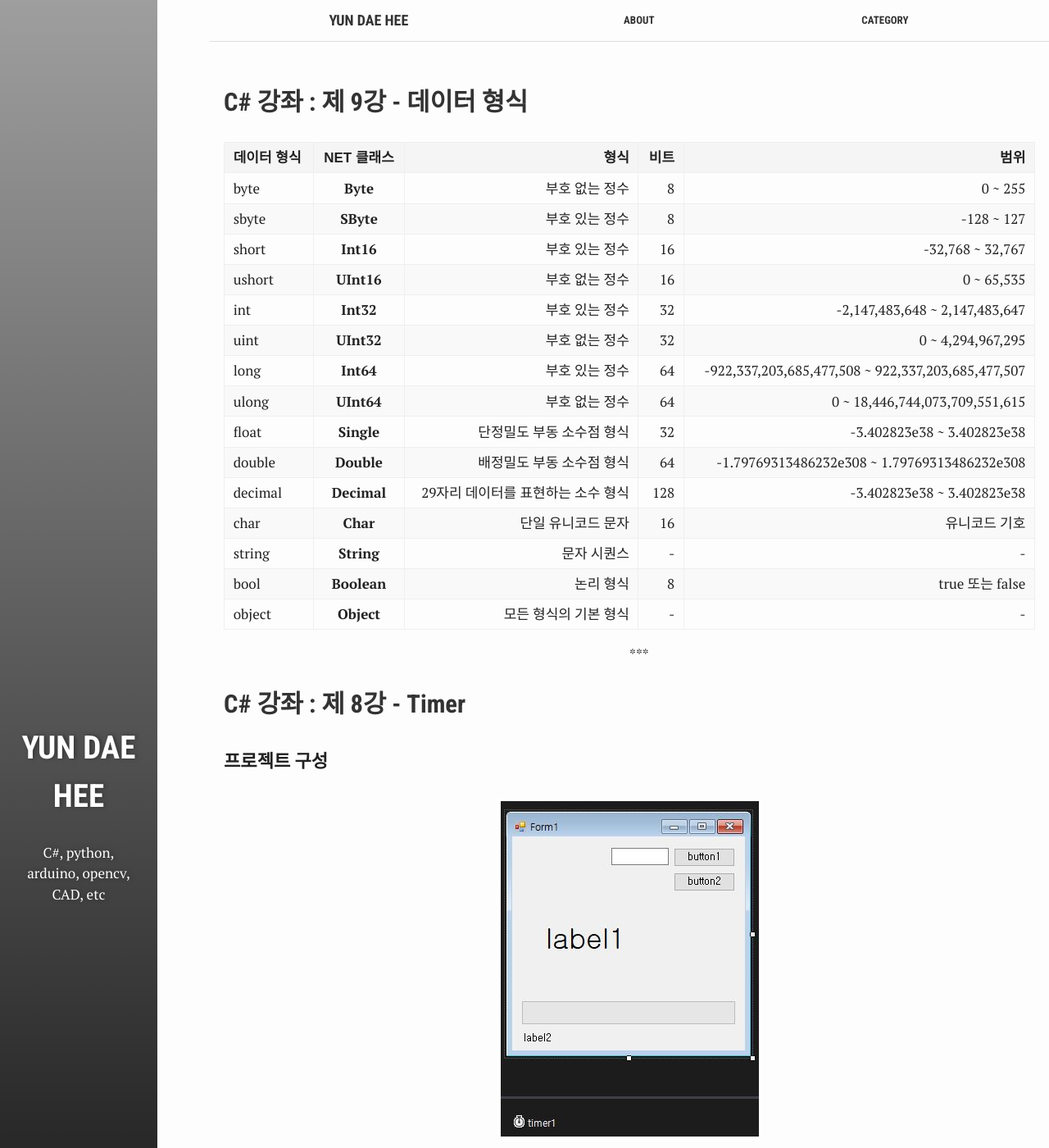
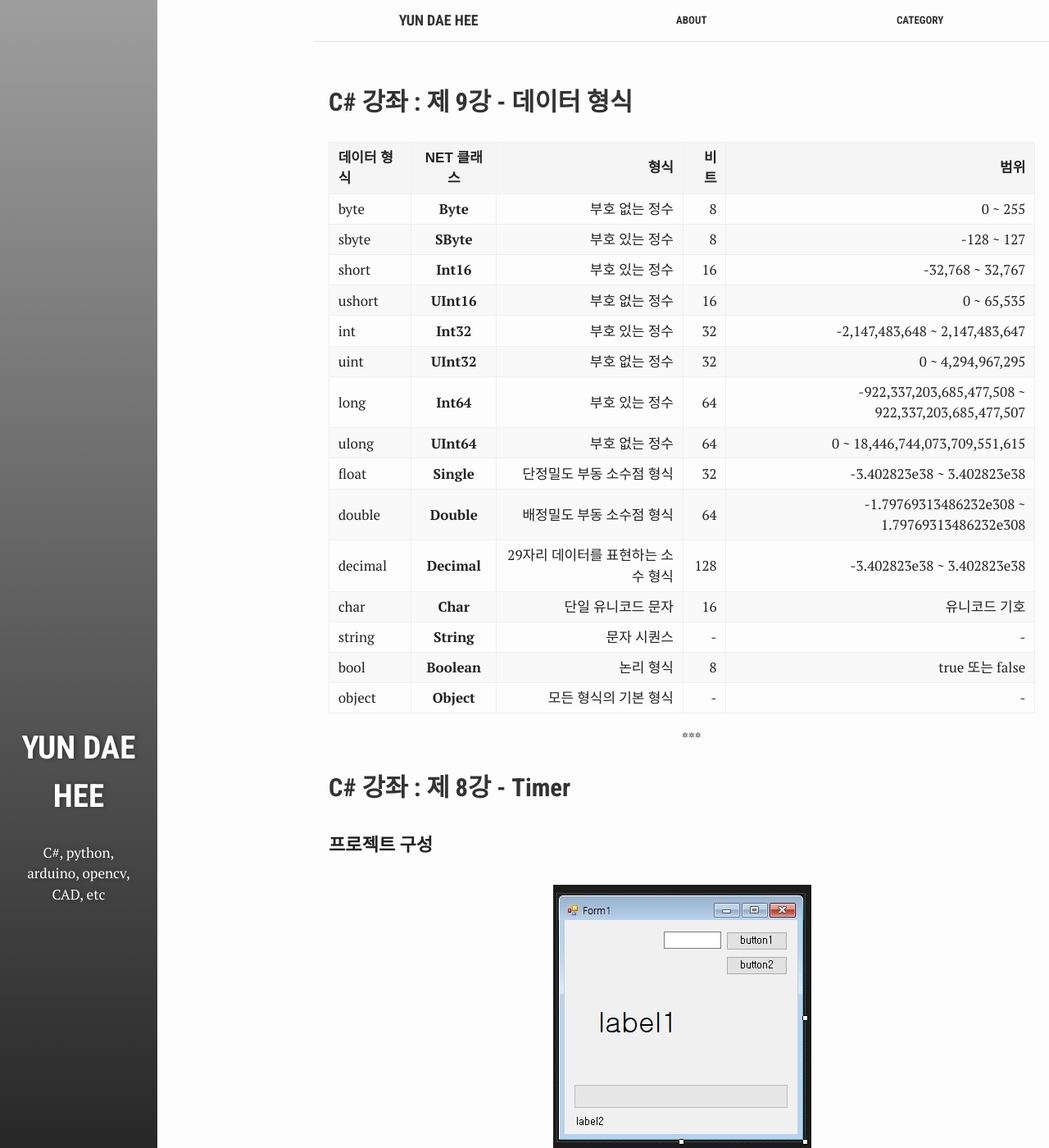
Before and after one commit to test076923/076923.github.io, a Jekyll site: the page built from index.html, in a window 1280 px wide and 1400 px high. Shown: the whole window at 82% size. Built offline with Jekyll 4.4.1, drawn with Linux system fonts in a browser that asks for light colours.

Commit message:
Update _variables.scss

```diff
--- a/assets/_sass/_variables.scss
+++ b/assets/_sass/_variables.scss
@@ -4,9 +4,9 @@ $md-break-point: 640px;
 $sm-break-point: 320px;
 
 $aside-width: 15%;
-$content-wrapper-width: 80%;
-$article-max-width: 1340px;
-$post-margin-left: 20%;
+$content-wrapper-width: 70%;
+$article-max-width: 1000px;
+$post-margin-left: 30%;
 
 $img: "../img";
 $js: "../js";
```
